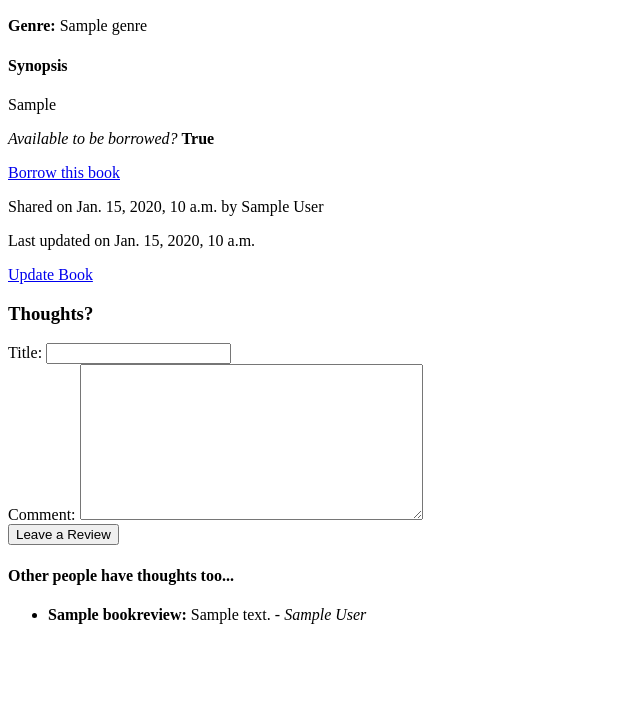
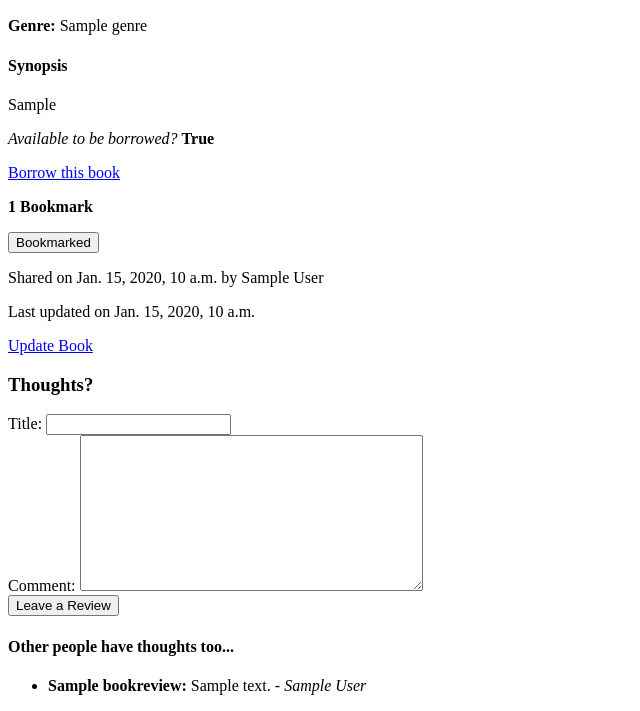
Before and after one commit to lioraongsamson-sketch/commongrounds-F-20, a Django app: page /bookclub/book/1/ in a window 1280 px wide. Shown: the part 284-995 px from the top of the page, without its empty margins (0-640 px from the left). Before the commit the page ends 908 px from the top, so only its background shows below. Run offline with Django 5.2, Linux system fonts and the light colour scheme; a user stored in the database is signed in; tables that the repository leaves empty hold one stand-in row (values such as "Sample post").

Commit message:
implemented bookmarks

```diff
--- a/commongrounds/bookclub/models.py
+++ b/commongrounds/bookclub/models.py
@@ -55,7 +55,7 @@ class BookReview(models.Model):
 class Bookmark(models.Model):
     profile = models.ForeignKey('accounts.Profile', on_delete=models.CASCADE)
     book = models.ForeignKey(Book, on_delete=models.CASCADE)
-    date_bookmarked = models.DateField()
+    date_bookmarked = models.DateField(auto_now_add=True)
 
     def __str__(self):
         return f"{self.profile} bookmarked {self.book} on {self.date_bookmarked}"
--- a/commongrounds/bookclub/templates/book_detail.html
+++ b/commongrounds/bookclub/templates/book_detail.html
@@ -15,8 +15,22 @@
         <a href="{% url 'bookclub:book_borrow' book.pk %}">Borrow this book</a>
     {% endif %}
 
+        <p><b>{% if bookmark_count == 0 %}No Bookmarks
+              {% elif bookmark_count == 1 %}{{ bookmark_count }} Bookmark
+              {% else %}{{ bookmark_count }} Bookmarks{% endif %}</b></p>
+        <form method="POST">
+            <button type="submit" name="to_bookmark" value="bookmark">
+                {% csrf_token %}
+                {% if bookmarked %}Bookmarked
+                {% else %}Bookmark
+                {% endif %}
+            </button>
+        </form>
+
+
     <p>Shared on {{ book.created_on }} by {{ book.contributor }}</p>
     <p>Last updated on {{ book.updated_on }}</p>
+
     {% if user.is_authenticated %}
         <a href="{% url 'bookclub:book_edit' book.pk %}">Update Book</a>
     {% endif %}
--- a/commongrounds/bookclub/views.py
+++ b/commongrounds/bookclub/views.py
@@ -7,7 +7,8 @@ from django.contrib.auth.mixins import LoginRequiredMixin
 from accounts.mixins import RoleRequiredMixin
 from django.urls import reverse, reverse_lazy
 from datetime import timedelta
-from django.shortcuts import redirect, render
+from django.shortcuts import redirect
+from django.utils import timezone
 
 
 
@@ -49,13 +50,32 @@ class BookDetailView(DetailView):
     def get_context_data(self, **kwargs):
         context = super().get_context_data(**kwargs)
         book = self.get_object()
+        user = self.request.user
+
+        #for reviews
         context["review"] = BookReviewForm()
         context["reviews"] = book.reviews.all()
+
+        #for bookmarks
+        context["bookmark_count"] = Bookmark.objects.filter(book=book).count()
+        context["bookmarked"] = Bookmark.objects.filter(book=book, profile=user.profile).exists()
+
         return context
 
     def post(self, request, *args, **kwargs):
         book = self.get_object()
 
+        #for bookmarks
+        if request.POST.get('to_bookmark') == 'bookmark':
+            bookmarked_book = Bookmark.objects.filter(book=book, profile=self.request.user.profile)
+
+            if bookmarked_book.exists():
+                bookmarked_book.delete()
+            else:
+                Bookmark.objects.create(book=book, profile=self.request.user.profile, date_bookmarked=timezone.now())
+            return redirect('bookclub:book_detail', pk=book.pk)
+
+        #for reviews
         form = BookReviewForm(request.POST)
 
         if form.is_valid():
@@ -66,6 +86,8 @@ class BookDetailView(DetailView):
             else:
                 review.anon_reviewer = "Anonymous"
             review.save()
+
+
         return self.get(request, *args, **kwargs)
 
 
@@ -117,6 +139,7 @@ class BookBorrowView(UpdateView):
                                       date_borrowed=date_borrowed, date_to_return=date_to_return)
             book.available_to_borrow = False
             book.save()
+
             return redirect('bookclub:book_detail', pk=book.pk)
 
-        return render(request, 'book_borrow.html', {'form': form, 'book': book})
+        return self.get(request, *args, **kwargs)
```
Also changed, not shown: commongrounds/bookclub/migrations/0005_alter_bookmark_date_bookmarked.py (added).
